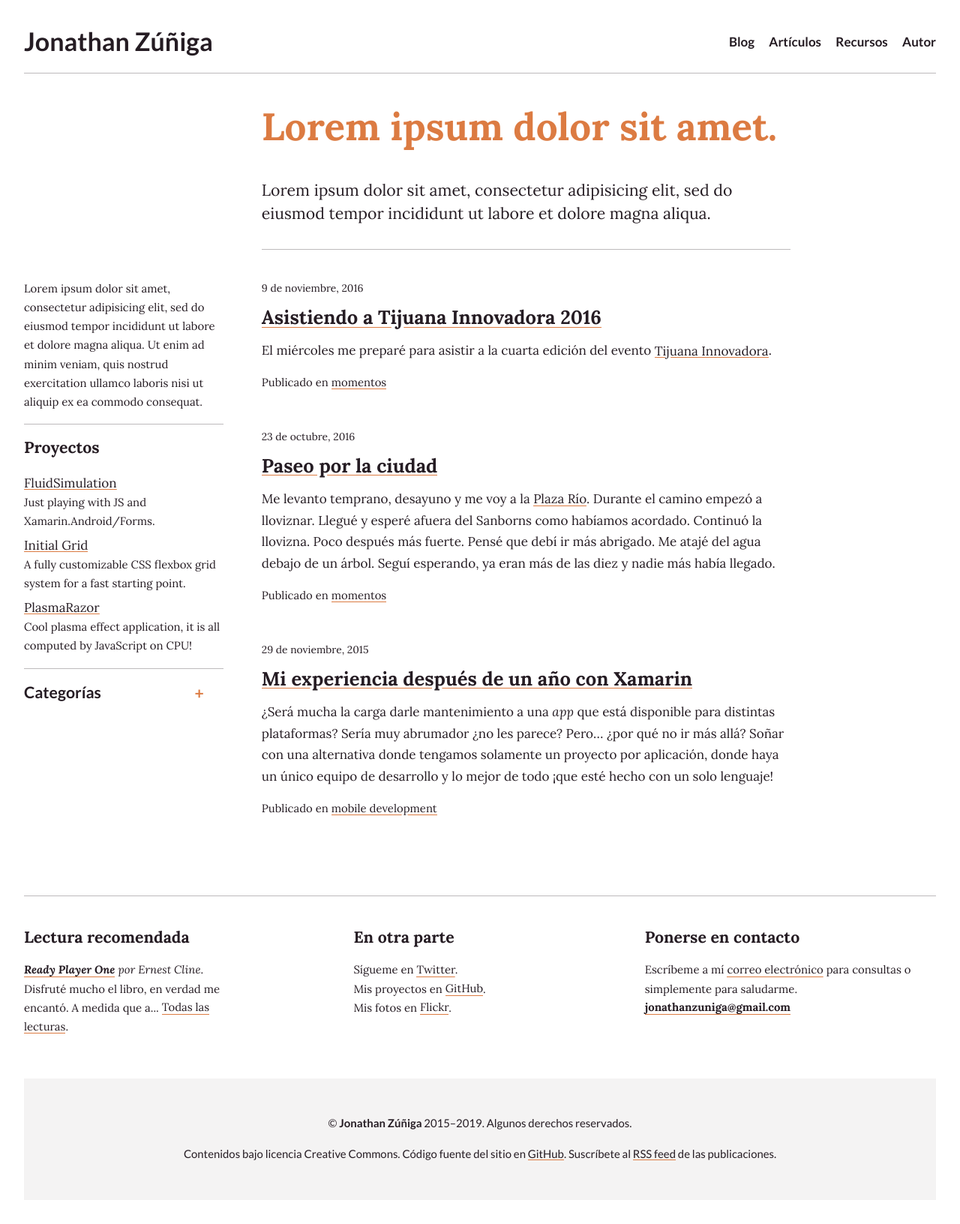
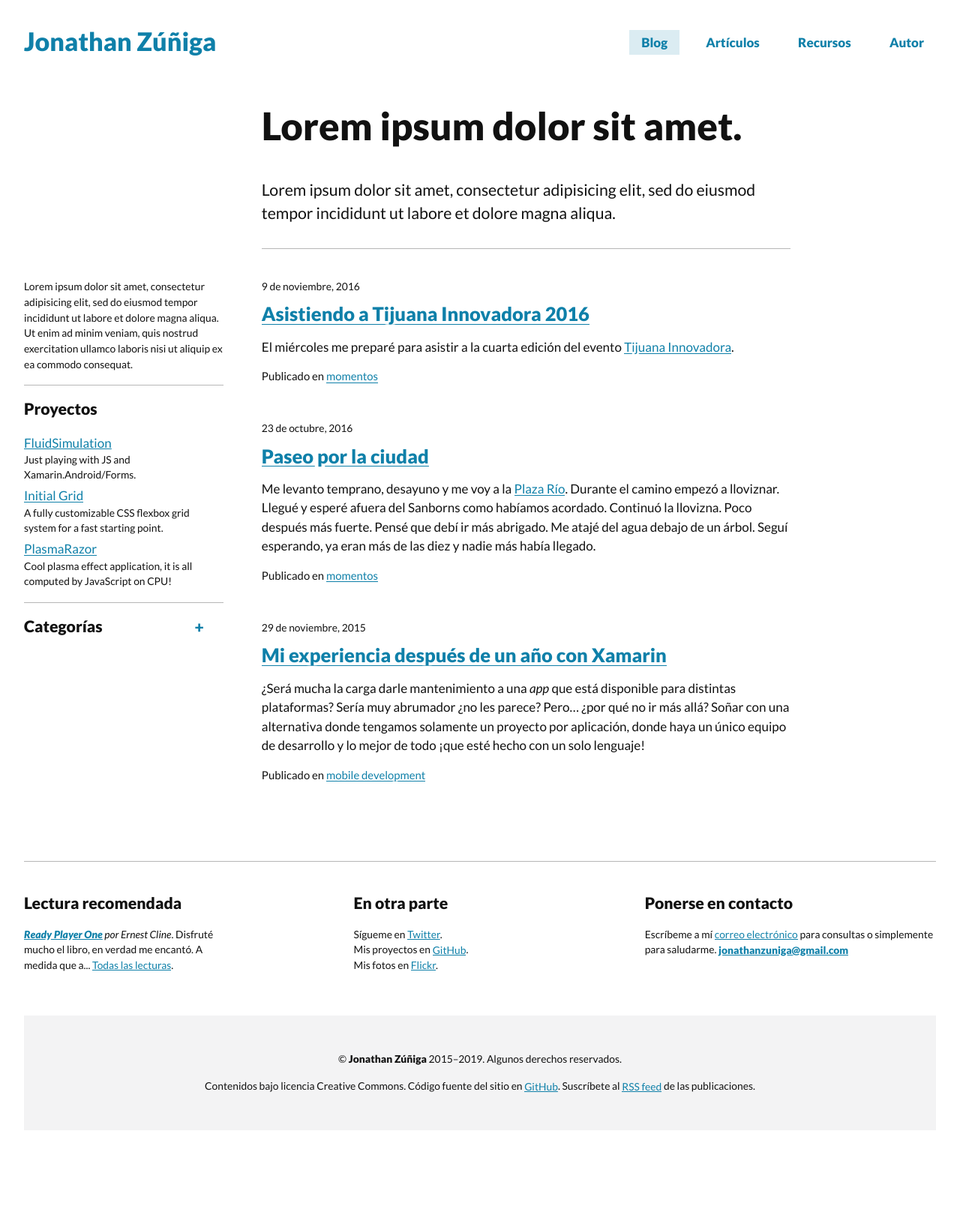
Before and after one commit to jonathanzuniga/jonathanzuniga.github.io, a Jekyll site: the page built from index.html, in a window 1280 px wide. Shown: the whole page at 75% size. Built offline with Jekyll 4.4.1, drawn with Linux system fonts in a browser that asks for light colours; the list of posts is cut into pages by our own code; after the commit the page ends 1539 px from its top, so only the background shows below that.

Commit message:
Update patterns file.

```diff
--- a/_layouts/post.html
+++ b/_layouts/post.html
@@ -5,7 +5,7 @@
 <article class="post post--full">
     {% comment %}
     <header class="post__header">
-        <div class="post__date small">
+        <div class="post__date">
             {% include date.html %}
         </div>
 
@@ -22,7 +22,7 @@
     </div>
 
     <footer class="post__footer">
-        <ul class="list list--inline small">
+        <ul class="list list--inline">
             <li>
                 <b>Escrito por</b>
                 {% assign sorted_authors = page.authors | sort %}
--- a/_sass/_font.scss
+++ b/_sass/_font.scss
@@ -1,6 +1,8 @@
-@import url('https://fonts.googleapis.com/css?family=Lato:400,400i,700,700i|Lora:400,400i,700,700i');
+@import url('https://fonts.googleapis.com/css?family=Lato:400,400i,900,900i');
 
-// @import url('https://fonts.googleapis.com/css?family=Lato:400,400i,700,700i');
+// @import url('https://fonts.googleapis.com/css?family=Source+Code+Pro:400,700|Source+Sans+Pro:400,400i,700,700i|Source+Serif+Pro:400,700');
+
+// @import url('https://fonts.googleapis.com/css?family=Lato:400,400i,700,700i|Lora:400,400i,700,700i');
 
 // @import url('https://fonts.googleapis.com/css?family=Nunito:400,400i,600,600i,700,700i');
 
--- a/css/main.scss
+++ b/css/main.scss
@@ -3,8 +3,6 @@
 ---
 
 @charset 'utf-8';
-
-@import url('https://fonts.googleapis.com/css?family=Lora:400,400i,700,700i');
 
 // Import partials from `sass_dir` (defaults to `_sass`)
 
--- a/index.html
+++ b/index.html
@@ -5,7 +5,7 @@
 {% for post in paginator.posts limit: 10 %}
     <article class="post post--{{ forloop.index }}">
         <header class="post__header">
-            <div class="post__date small">
+            <div class="post__date">
                 {% include date.html %}
             </div>
 
@@ -21,7 +21,7 @@
         </div>
 
         <footer class="post__footer">
-            <ul class="list list---inline small">
+            <ul class="list list---inline">
                 <li>
                     Publicado en
                     {% assign sorted_categories = post.categories | sort %}
--- a/js/search.js
+++ b/js/search.js
@@ -14,7 +14,7 @@
                     `<article class="post post--${i}">
                         <header class="post__header">
                             <div class="post__meta">
-                                <div class="post__date small">
+                                <div class="post__date">
                                     ${item.date}
                                 </div>
                             </div>
```
Also changed, not shown: css/patterns.min.css.
